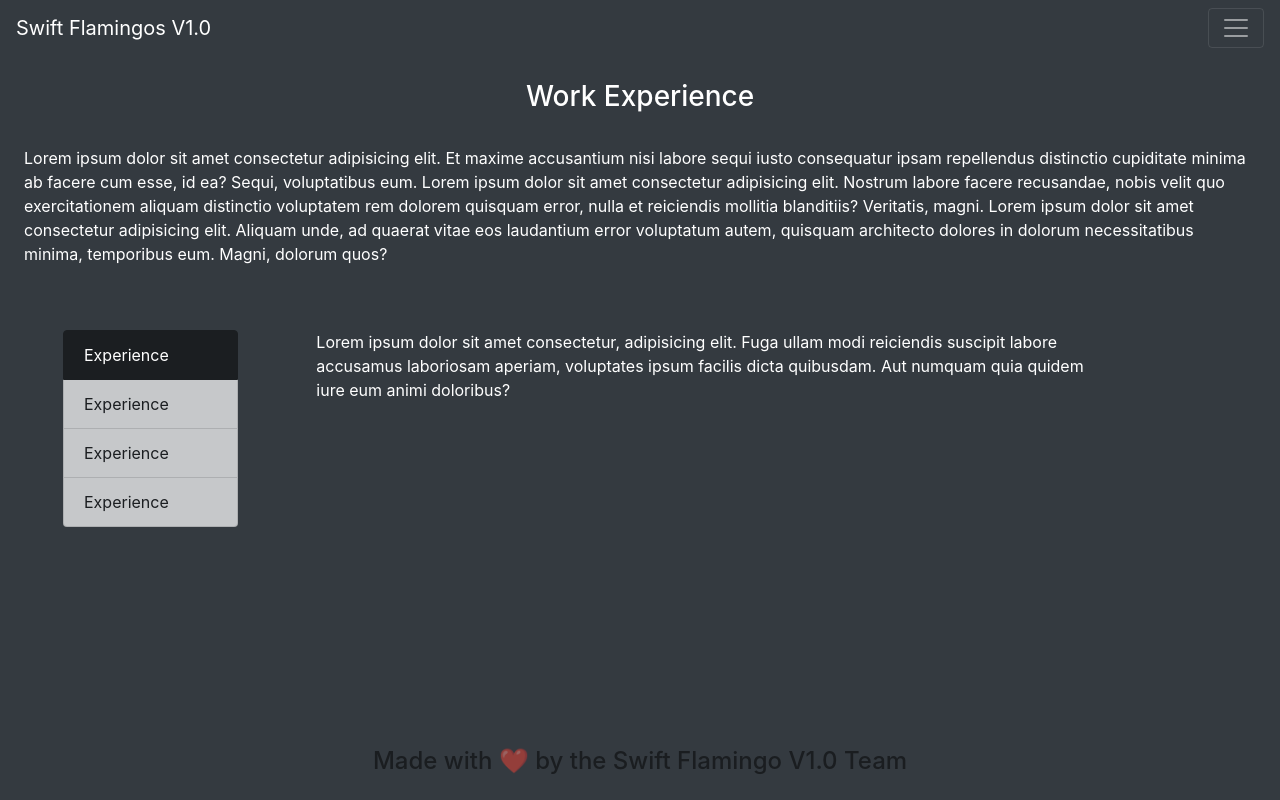
After one commit to marleneharms/marlene-harms-portfolio, a Flask app: page /experience in a window 1280 px wide. The commit adds this page. Run offline with Flask 2, Linux system fonts and the light colour scheme.

Commit message:
added experience page template

```diff
--- a/app/__init__.py
+++ b/app/__init__.py
@@ -24,3 +24,8 @@ def about():
 @app.route('/places')
 def places():
     return render_template('places.html', maps=placesData)
+
+
+@app.route('/experience')
+def experience():
+    return render_template('experience.html')
--- /dev/null
+++ b/app/templates/experience.html
@@ -0,0 +1,117 @@
+{% extends "layouts/base.layout.html" %} {% block content %}
+
+<div class="contatiner">
+  <div class="column">
+    <div class="row justify-content-center m-4">
+      <p class="h3 text-white">Work Experience</p>
+    </div>
+
+    <div class="row justify-content-center m-4">
+      <p class="text-white">
+        Lorem ipsum dolor sit amet consectetur adipisicing elit. Et maxime
+        accusantium nisi labore sequi iusto consequatur ipsam repellendus
+        distinctio cupiditate minima ab facere cum esse, id ea? Sequi,
+        voluptatibus eum. Lorem ipsum dolor sit amet consectetur adipisicing
+        elit. Nostrum labore facere recusandae, nobis velit quo exercitationem
+        aliquam distinctio voluptatem rem dolorem quisquam error, nulla et
+        reiciendis mollitia blanditiis? Veritatis, magni. Lorem ipsum dolor sit
+        amet consectetur adipisicing elit. Aliquam unde, ad quaerat vitae eos
+        laudantium error voluptatum autem, quisquam architecto dolores in
+        dolorum necessitatibus minima, temporibus eum. Magni, dolorum quos?
+      </p>
+    </div>
+
+    <div class="row m-4">
+      <div class="col-2 m-4">
+        <div class="list-group" id="list-tab" role="tablist">
+          <a
+            class="list-group-item list-group-item-action list-group-item-dark active"
+            id="list-home-list"
+            data-toggle="list"
+            href="#list-home"
+            role="tab"
+            aria-controls="home"
+            >Experience</a
+          >
+          <a
+            class="list-group-item list-group-item-action list-group-item-dark"
+            id="list-profile-list"
+            data-toggle="list"
+            href="#list-profile"
+            role="tab"
+            aria-controls="profile"
+            >Experience</a
+          >
+          <a
+            class="list-group-item list-group-item-action list-group-item-dark"
+            id="list-messages-list"
+            data-toggle="list"
+            href="#list-messages"
+            role="tab"
+            aria-controls="messages"
+            >Experience</a
+          >
+          <a
+            class="list-group-item list-group-item-action list-group-item-dark"
+            id="list-settings-list"
+            data-toggle="list"
+            href="#list-settings"
+            role="tab"
+            aria-controls="settings"
+            >Experience</a
+          >
+        </div>
+      </div>
+      <div class="col-8 m-4">
+        <div class="tab-content" id="nav-tabContent">
+          <div
+            class="tab-pane text-white fade show active"
+            id="list-home"
+            role="tabpanel"
+            aria-labelledby="list-home-list"
+          >
+            Lorem ipsum dolor sit amet consectetur, adipisicing elit. Fuga ullam
+            modi reiciendis suscipit labore accusamus laboriosam aperiam,
+            voluptates ipsum facilis dicta quibusdam. Aut numquam quia quidem
+            iure eum animi doloribus?
+          </div>
+          <div
+            class="tab-pane text-white fade"
+            id="list-profile"
+            role="tabpanel"
+            aria-labelledby="list-profile-list"
+          >
+            Lorem, ipsum dolor sit amet consectetur adipisicing elit. Beatae
+            quos ab ullam dolorem harum asperiores illo, quod nam, voluptates
+            sint cumque in tempora esse iste aspernatur repellat doloremque
+            voluptas obcaecati?
+          </div>
+          <div
+            class="tab-pane text-white fade"
+            id="list-messages"
+            role="tabpanel"
+            aria-labelledby="list-messages-list"
+          >
+            Lorem, ipsum dolor sit amet consectetur adipisicing elit. Nesciunt,
+            sequi amet repudiandae voluptate minima saepe perferendis deleniti
+            dolor eius aut dolorum enim temporibus accusamus! Fugiat dicta
+            maxime architecto aliquid quibusdam.
+          </div>
+          <div
+            class="tab-pane text-white fade"
+            id="list-settings"
+            role="tabpanel"
+            aria-labelledby="list-settings-list"
+          >
+            Lorem ipsum dolor sit amet consectetur adipisicing elit. Quaerat
+            ullam reiciendis aliquam, maxime ratione nobis fuga nostrum placeat
+            architecto molestiae minima officiis est fugiat sequi suscipit
+            deleniti at neque sed.
+          </div>
+        </div>
+      </div>
+    </div>
+  </div>
+</div>
+
+{% endblock %}
```
Also changed, not shown: app/templates/about.html (+15 -10 lines).
